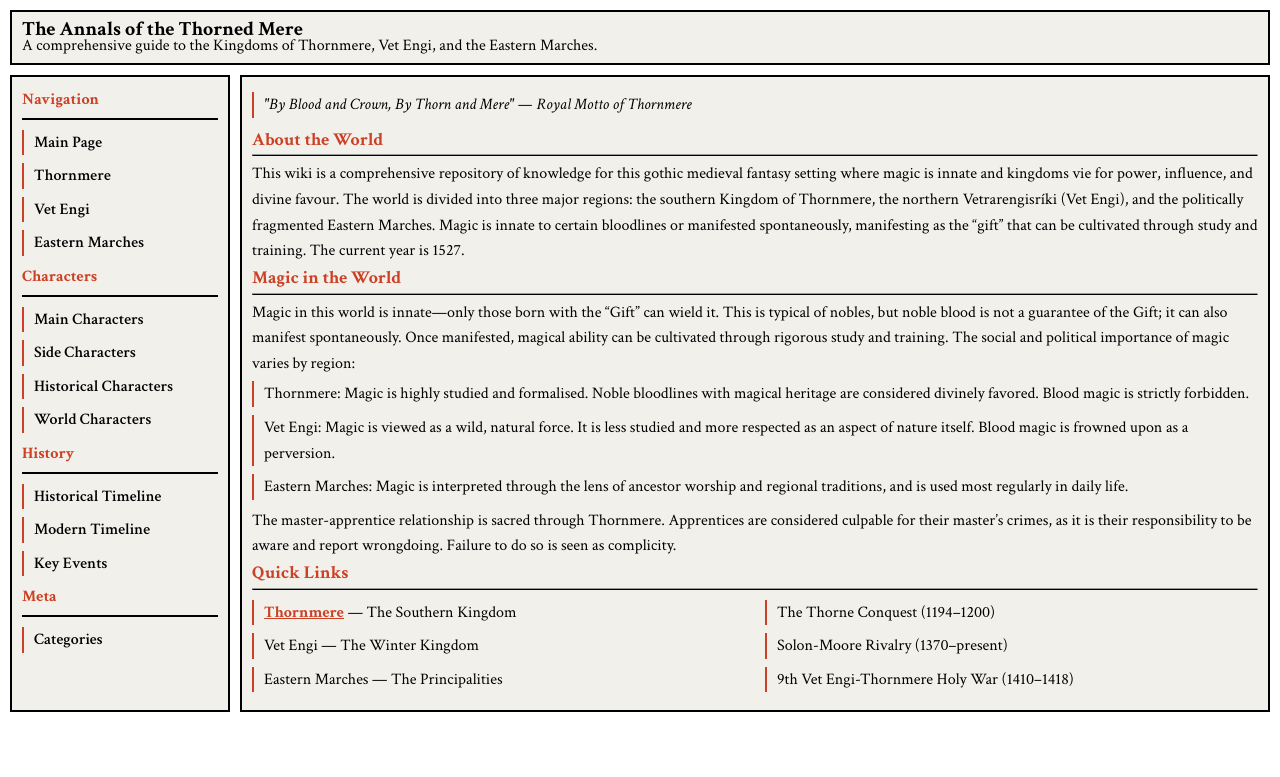
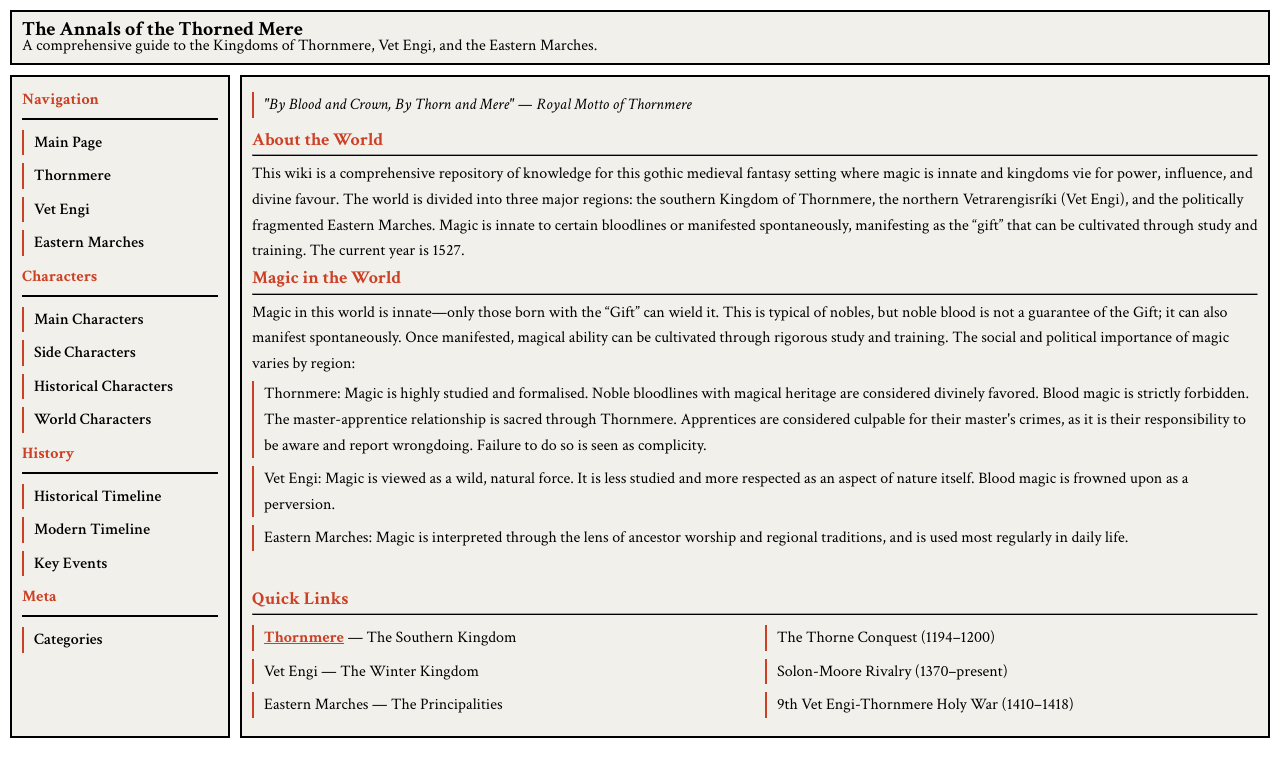
Before and after one commit to rieldex/mere, a Jekyll site: the page built from index.md, in a window 1280 px wide. Shown: the top 777 px of the page. Built offline with Jekyll 4.4.1, drawn with Linux system fonts in a browser that asks for light colours.

Commit message:
Update index.md

```diff
--- a/index.md
+++ b/index.md
@@ -11,11 +11,11 @@ This wiki is a comprehensive repository of knowledge for this gothic medieval fa
 <hr />
 Magic in this world is innate—only those born with the "Gift" can wield it. This is typical of nobles, but noble blood is not a guarantee of the Gift; it can also manifest spontaneously. Once manifested, magical ability can be cultivated through rigorous study and training. The social and political importance of magic varies by region:
 <ul>
-<li>Thornmere: Magic is highly studied and formalised. Noble bloodlines with magical heritage are considered divinely favored. Blood magic is strictly forbidden.</li>
+<li>Thornmere: Magic is highly studied and formalised. Noble bloodlines with magical heritage are considered divinely favored. Blood magic is strictly forbidden. The master-apprentice relationship is sacred through Thornmere. Apprentices are considered culpable for their master's crimes, as it is their responsibility to be aware and report wrongdoing. Failure to do so is seen as complicity.</li>
 <li>Vet Engi: Magic is viewed as a wild, natural force. It is less studied and more respected as an aspect of nature itself. Blood magic is frowned upon as a perversion.</li>
 <li>Eastern Marches: Magic is interpreted through the lens of ancestor worship and regional traditions, and is used most regularly in daily life.</li>
 </ul>
-The master-apprentice relationship is sacred through Thornmere. Apprentices are considered culpable for their master's crimes, as it is their responsibility to be aware and report wrongdoing. Failure to do so is seen as complicity.<br>
+<br>
 <span class="acc">Quick Links</span>
 <hr />
 <div class="grid-container">
```
